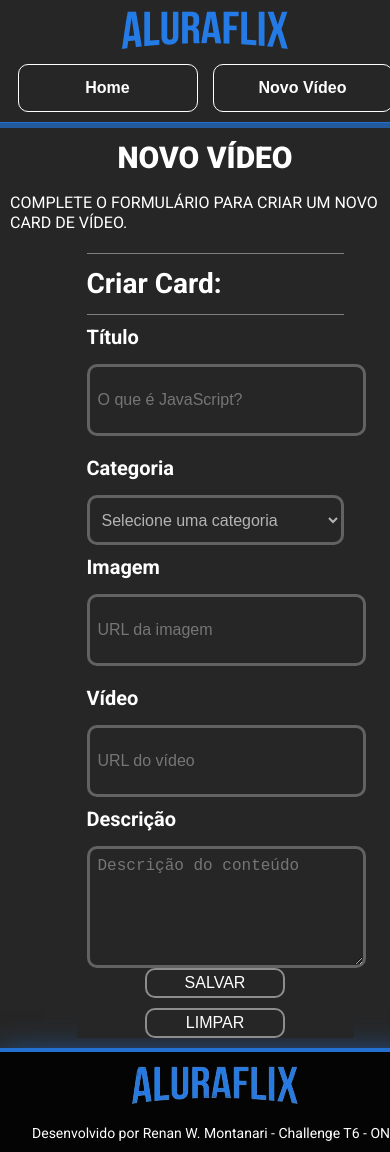
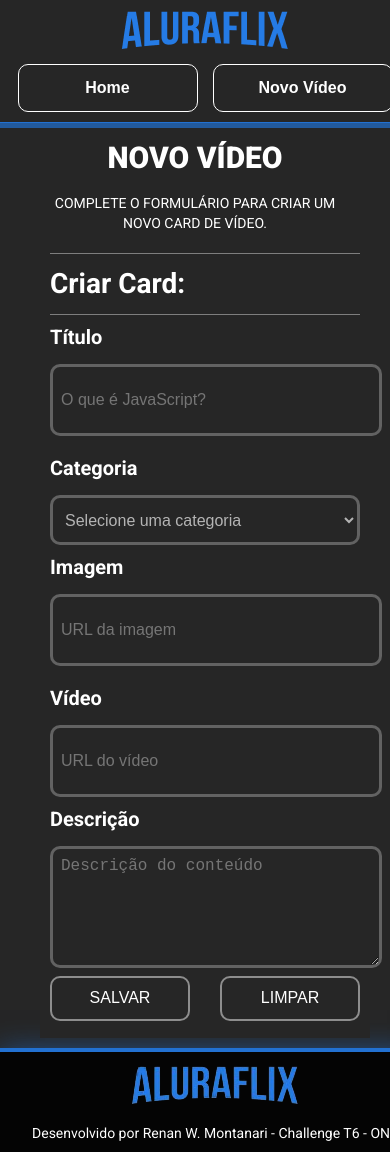
Before and after one commit to renawmontanari/aluraflix, a React (Vite) app: page /videonovo in a window 390 px wide. Shown: the top 1152 px of the page. Built offline with nearby package versions, Linux system fonts and the light colour scheme.

Commit message:
ajustes-responsivo

```diff
--- a/src/pages/VideoNovo/index.jsx
+++ b/src/pages/VideoNovo/index.jsx
@@ -24,6 +24,10 @@
     @media (max-width: 768px) {
         height: auto;
         padding: 10px;
+    }
+
+    @media (max-width: 480px) {
+        width: auto;
     }
 `
 
@@ -168,6 +172,10 @@
         gap: 10px;
         align-items: center;
     }
+
+    @media (max-width: 480px) {
+        flex-direction: row;
+    }
 `
 
 const BoxTitulos = styled.div`
@@ -202,6 +210,13 @@
         @media (max-width: 768px) {
             font-size: 16px;
             line-height: 20px;
+        }
+
+        @media (max-width: 480px) {
+            width: 300px;
+            font-size: 14px;
+            line-height: 20px;
+            text-align: center;
         }
     }
 `
```
